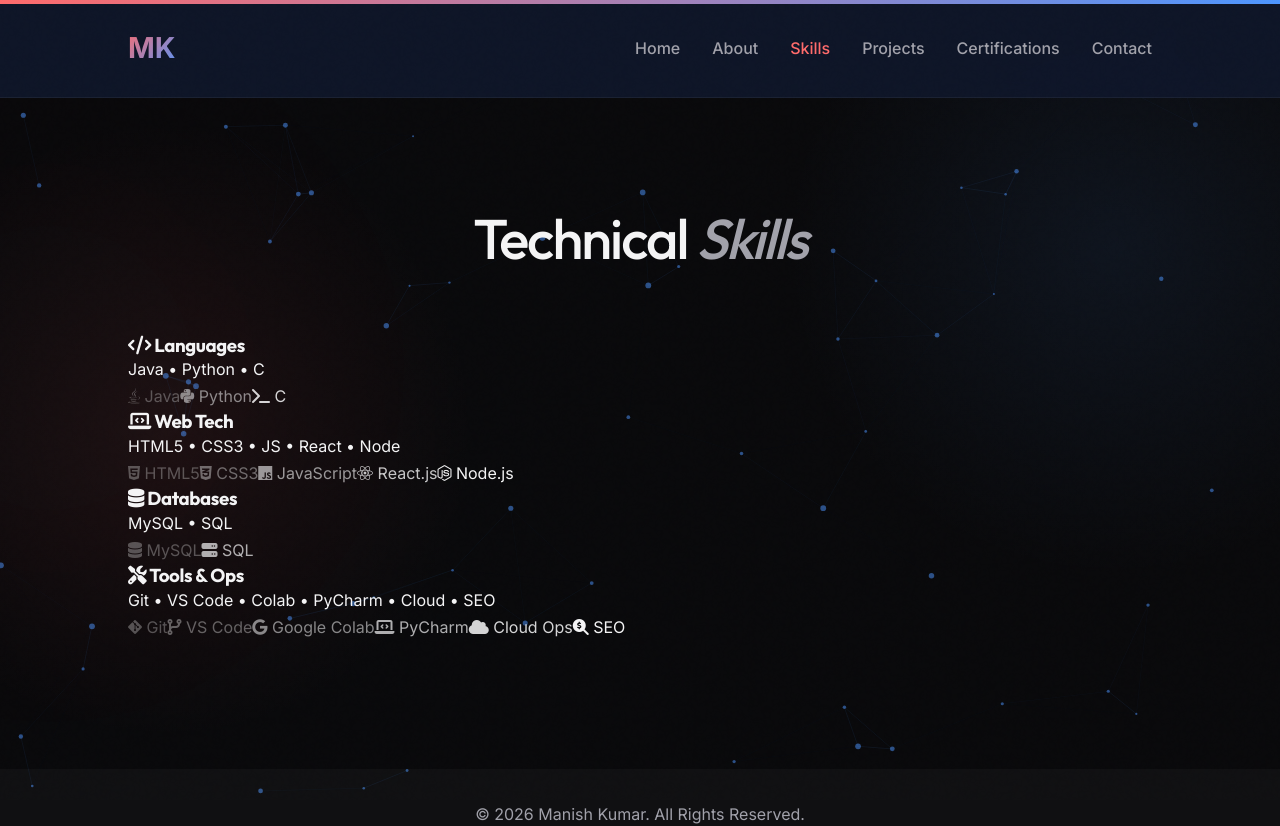
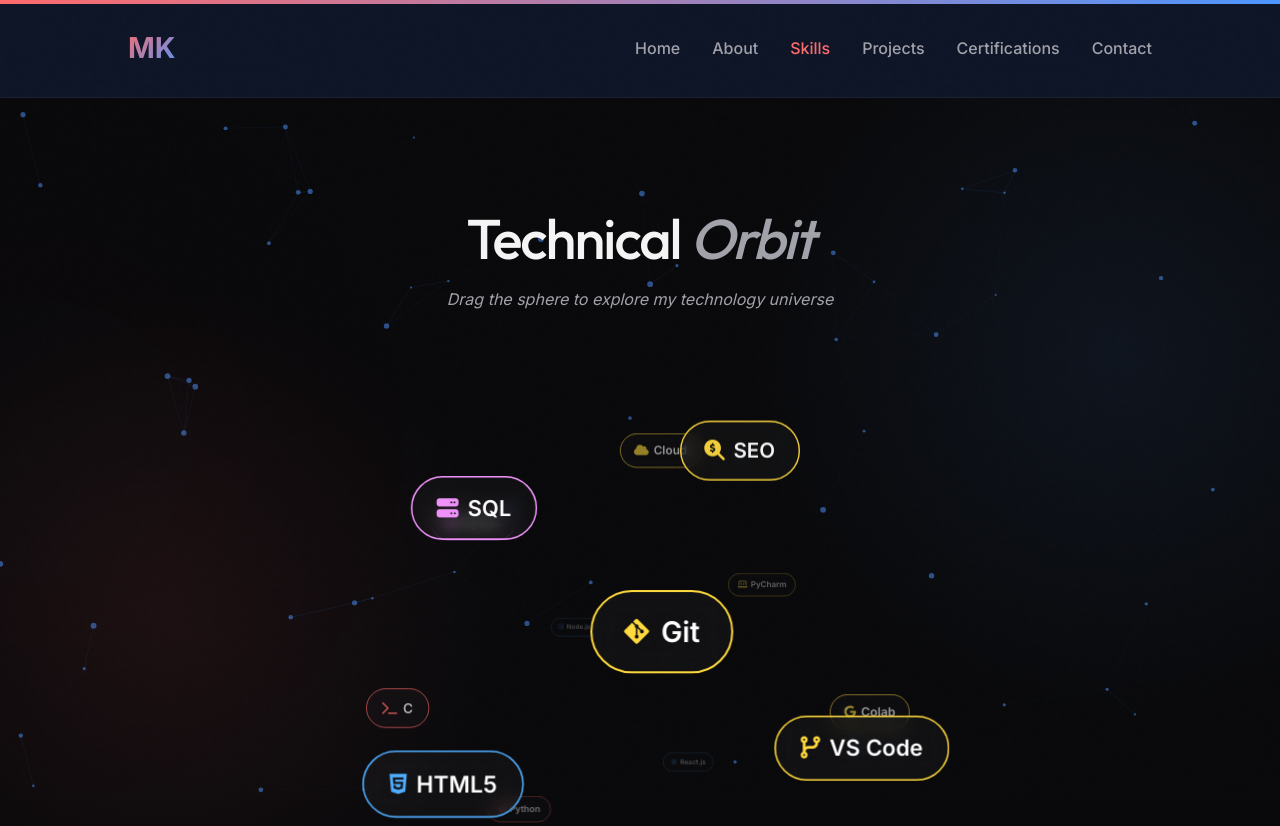
Before and after one commit to manish-9939/portfolio, a React (Vite) app in the folder portfolio-react/: page /skills in a window 1280 px wide. Shown: the top 826 px of the page. Built offline with nearby package versions, Linux system fonts and the light colour scheme.

Commit message:
Implement interactive 3D Technical Orbit sphere for skills

```diff
--- a/portfolio-react/src/components/Skills.jsx
+++ b/portfolio-react/src/components/Skills.jsx
@@ -1,128 +1,145 @@
 
-import React, { useEffect, useRef } from 'react';
+import React, { useEffect, useRef, useState } from 'react';
+import { motion } from 'framer-motion';
 
-const SkillCategory = ({ title, icon, skills, list }) => {
+const SkillSphere = ({ allSkills }) => {
     const containerRef = useRef(null);
+    const currentRotation = useRef({ x: 0, y: 0 });
+    const autoRotation = useRef({ x: 0.003, y: 0.005 });
+    const isDragging = useRef(false);
+    const lastMousePos = useRef({ x: 0, y: 0 });
+    const radius = useRef(250);
 
     useEffect(() => {
         const container = containerRef.current;
         if (!container) return;
 
-        const tags = Array.from(container.querySelectorAll('.tag'));
-        const r = 85; // Optimized radius for the container
-        let angleX = 0;
-        let angleY = 0;
+        const updateRadius = () => {
+            radius.current = window.innerWidth < 768 ? 160 : 250;
+        };
+        updateRadius();
+        window.addEventListener('resize', updateRadius);
+
+        const tags = Array.from(container.querySelectorAll('.tag-cloud-item'));
         let requestID;
-        let isVisible = false;
-
-        // IntersectionObserver to pause animation when off-screen
-        const observer = new IntersectionObserver((entries) => {
-            entries.forEach(entry => {
-                isVisible = entry.isIntersecting;
-            });
-        });
-        observer.observe(container);
 
         // Distribute tags spherically
+        const count = tags.length;
         tags.forEach((tag, i) => {
-            const phi = Math.acos(-1 + (2 * i) / tags.length);
-            const theta = Math.sqrt(tags.length * Math.PI) * phi;
+            const phi = Math.acos(-1 + (2 * i) / count);
+            const theta = Math.sqrt(count * Math.PI) * phi;
             tag.dataset.phi = phi;
             tag.dataset.theta = theta;
         });
 
         const render = () => {
-            if (isVisible) {
-                angleX += 0.003;
-                angleY += 0.005;
+            if (!isDragging.current) {
+                currentRotation.current.x += autoRotation.current.x;
+                currentRotation.current.y += autoRotation.current.y;
+            }
 
-                tags.forEach(tag => {
-                    const phi = parseFloat(tag.dataset.phi);
-                    const theta = parseFloat(tag.dataset.theta) + angleY;
+            const rotX = currentRotation.current.x;
+            const rotY = currentRotation.current.y;
 
-                    // 3D Spherical Coordinates
-                    const x = r * Math.sin(phi) * Math.cos(theta);
-                    const y = r * Math.sin(phi) * Math.sin(theta);
-                    const z = r * Math.cos(phi);
+            tags.forEach(tag => {
+                const phi = parseFloat(tag.dataset.phi);
+                const theta = parseFloat(tag.dataset.theta);
 
-                    // Perspective Calculations
-                    const scale = (z + r * 2.5) / (r * 2.5);
-                    const alpha = (z + r) / (2 * r) + 0.2;
+                // Initial position
+                let x = radius.current * Math.sin(phi) * Math.cos(theta);
+                let y = radius.current * Math.sin(phi) * Math.sin(theta);
+                let z = radius.current * Math.cos(phi);
 
-                    tag.style.transform = `translate3d(${x}px, ${y}px, ${z}px) scale(${scale})`;
-                    tag.style.opacity = Math.min(Math.max(alpha, 0.3), 1);
-                    tag.style.zIndex = Math.floor(scale * 100);
+                // Rotation around X axis
+                const y1 = y * Math.cos(rotX) - z * Math.sin(rotX);
+                const z1 = y * Math.sin(rotX) + z * Math.cos(rotX);
 
-                    // Counter-rotate the text/icon so it stays readable
-                    const iconEl = tag.querySelector('i');
-                    if (iconEl) {
-                        // Keep content upright
-                        tag.style.perspective = '1000px';
-                    }
-                });
-            }
+                // Rotation around Y axis
+                const x2 = x * Math.cos(rotY) + z1 * Math.sin(rotY);
+                const z2 = -x * Math.sin(rotY) + z1 * Math.cos(rotY);
+
+                // Perspective
+                const scale = (z2 + radius.current * 2) / (radius.current * 2);
+                const alpha = (z2 + radius.current) / (radius.current * 2) + 0.2;
+
+                tag.style.transform = `translate3d(${x2}px, ${y1}px, ${z2}px) scale(${scale})`;
+                tag.style.opacity = Math.min(Math.max(alpha, 0.2), 1);
+                tag.style.zIndex = Math.floor(scale * 100);
+            });
+
             requestID = requestAnimationFrame(render);
         };
 
+        const handleMouseDown = (e) => {
+            isDragging.current = true;
+            lastMousePos.current = { x: e.clientX, y: e.clientY };
+        };
+
+        const handleMouseMove = (e) => {
+            if (!isDragging.current) return;
+            const dx = e.clientX - lastMousePos.current.x;
+            const dy = e.clientY - lastMousePos.current.y;
+            currentRotation.current.y += dx * 0.005;
+            currentRotation.current.x -= dy * 0.005;
+            lastMousePos.current = { x: e.clientX, y: e.clientY };
+        };
+
+        const handleMouseUp = () => isDragging.current = false;
+
+        window.addEventListener('mousedown', handleMouseDown);
+        window.addEventListener('mousemove', handleMouseMove);
+        window.addEventListener('mouseup', handleMouseUp);
 
         render();
 
         return () => {
             cancelAnimationFrame(requestID);
-            observer.disconnect();
+            window.removeEventListener('resize', updateRadius);
+            window.removeEventListener('mousedown', handleMouseDown);
+            window.removeEventListener('mousemove', handleMouseMove);
+            window.removeEventListener('mouseup', handleMouseUp);
         };
-    }, [skills]);
-
-    // Tilt Effect
-    const cardRef = useRef(null);
-    useEffect(() => {
-        const card = cardRef.current;
-        if (!card) return;
-
-        let isHovered = false;
-        const handleMouseEnter = () => isHovered = true;
-        const handleMouseLeave = () => {
-            isHovered = false;
-            card.style.transform = 'perspective(1000px) rotateX(0) rotateY(0)';
-        };
-        const handleMouseMove = (e) => {
-            if (!isHovered) return;
-            requestAnimationFrame(() => {
-                const rect = card.getBoundingClientRect();
-                const x = e.clientX - rect.left;
-                const y = e.clientY - rect.top;
-                const centerX = rect.width / 2;
-                const centerY = rect.height / 2;
-                const rotateX = ((y - centerY) / centerY) * -5;
-                const rotateY = ((x - centerX) / centerX) * 5;
-                card.style.transform = `perspective(1000px) rotateX(${rotateX}deg) rotateY(${rotateY}deg)`;
-            });
-        };
-
-        card.addEventListener('mouseenter', handleMouseEnter);
-        card.addEventListener('mouseleave', handleMouseLeave);
-        card.addEventListener('mousemove', handleMouseMove);
-
-        return () => {
-            card.removeEventListener('mouseenter', handleMouseEnter);
-            card.removeEventListener('mouseleave', handleMouseLeave);
-            card.removeEventListener('mousemove', handleMouseMove);
-        };
-    }, []);
+    }, [allSkills]);
 
     return (
-        <div className="skill-category" ref={cardRef}>
-            <div className="skill-text">
-                <h3><i className={`fas ${icon}`}></i> {title}</h3>
-                <p className="skill-list">{list}</p>
-            </div>
-            <div className="skill-items" ref={containerRef}>
-                {skills.map((skill, index) => (
-                    <span key={index} className="tag">
-                        <i className={skill.iconClass}></i> {skill.name}
-                    </span>
-                ))}
-            </div>
+        <div
+            className="tag-cloud-container"
+            ref={containerRef}
+            style={{
+                height: window.innerWidth < 768 ? '400px' : '600px',
+                width: '100%',
+                display: 'flex',
+                justifyContent: 'center',
+                alignItems: 'center',
+                position: 'relative',
+                perspective: '1000px',
+                cursor: 'grab'
+            }}
+        >
+            {allSkills.map((skill, index) => (
+                <span
+                    key={index}
+                    className="tag-cloud-item"
+                    style={{
+                        position: 'absolute',
+                        padding: '8px 16px',
+                        borderRadius: '50px',
+                        background: 'rgba(255,255,255,0.03)',
+                        border: `1px solid ${skill.color}`,
+                        color: '#fff',
+                        whiteSpace: 'nowrap',
+                        fontSize: window.innerWidth < 768 ? '0.75rem' : '0.9rem',
+                        fontWeight: '600',
+                        display: 'flex',
+                        alignItems: 'center',
+                        gap: '6px',
+                        backdropFilter: 'blur(5px)'
+                    }}
+                >
+                    <i className={skill.iconClass} style={{ color: skill.color }}></i>
+                    {skill.name}
+                </span>
+            ))}
         </div>
     );
 };
@@ -130,20 +147,14 @@
 const Skills = () => {
     const categories = [
         {
-            title: "Languages",
-            icon: "fa-code",
-            list: "Java • Python • C",
-            skills: [
+            title: "Languages", color: "#FF6B6B", skills: [
                 { name: "Java", iconClass: "fab fa-java" },
                 { name: "Python", iconClass: "fab fa-python" },
                 { name: "C", iconClass: "fas fa-terminal" }
             ]
         },
         {
-            title: "Web Tech",
-            icon: "fa-laptop-code",
-            list: "HTML5 • CSS3 • JS • React • Node",
-            skills: [
+            title: "Web Tech", color: "#4facfe", skills: [
                 { name: "HTML5", iconClass: "fab fa-html5" },
                 { name: "CSS3", iconClass: "fab fa-css3-alt" },
                 { name: "JavaScript", iconClass: "fab fa-js" },
@@ -152,37 +163,51 @@
             ]
         },
         {
-            title: "Databases",
-            icon: "fa-database",
-            list: "MySQL • SQL",
-            skills: [
+            title: "Databases", color: "#f093fb", skills: [
                 { name: "MySQL", iconClass: "fas fa-database" },
                 { name: "SQL", iconClass: "fas fa-server" }
             ]
         },
         {
-            title: "Tools & Ops",
-            icon: "fa-tools",
-            list: "Git • VS Code • Colab • PyCharm • Cloud • SEO",
-            skills: [
+            title: "Tools & Ops", color: "#FFD93D", skills: [
                 { name: "Git", iconClass: "fab fa-git-alt" },
                 { name: "VS Code", iconClass: "fas fa-code-branch" },
-                { name: "Google Colab", iconClass: "fab fa-google" },
+                { name: "Colab", iconClass: "fab fa-google" },
                 { name: "PyCharm", iconClass: "fas fa-laptop-code" },
-                { name: "Cloud Ops", iconClass: "fas fa-cloud" },
+                { name: "Cloud", iconClass: "fas fa-cloud" },
                 { name: "SEO", iconClass: "fas fa-search-dollar" }
             ]
         }
     ];
 
+    const allSkillsFlat = [];
+    categories.forEach((cat, idx) => {
+        cat.skills.forEach(s => allSkillsFlat.push({ ...s, color: cat.color }));
+    });
+
     return (
-        <section id="skills" className="reveal active" style={{ background: 'transparent' }}>
-            <div className="heading">
-                <h2>Technical <span>Skills</span></h2>
-            </div>
-            <div className="skills-container">
+        <section id="skills" className="skills-section" style={{ minHeight: '90vh', display: 'flex', flexDirection: 'column', justifyContent: 'center' }}>
+            <motion.div
+                className="heading"
+                initial={{ opacity: 0, y: 30 }}
+                whileInView={{ opacity: 1, y: 0 }}
+                viewport={{ once: true }}
+                transition={{ duration: 0.6 }}
+            >
+                <h2 style={{ textAlign: 'center' }}>Technical <span>Orbit</span></h2>
+                <p style={{ color: 'var(--text-muted)', textAlign: 'center', marginTop: '1rem', fontStyle: 'italic' }}>
+                    Drag the sphere to explore my technology universe
+                </p>
+            </motion.div>
+
+            <SkillSphere allSkills={allSkillsFlat} />
+
+            <div className="skills-legend" style={{ display: 'flex', justifyContent: 'center', flexWrap: 'wrap', gap: '1.5rem', marginTop: '1rem', padding: '0 1rem' }}>
                 {categories.map((cat, idx) => (
-                    <SkillCategory key={idx} {...cat} />
+                    <div key={idx} style={{ display: 'flex', alignItems: 'center', gap: '8px' }}>
+                        <div style={{ width: '10px', height: '10px', borderRadius: '50%', background: cat.color }}></div>
+                        <span style={{ fontSize: '0.8rem', color: 'var(--text-muted)', textTransform: 'uppercase', letterSpacing: '1px' }}>{cat.title}</span>
+                    </div>
                 ))}
             </div>
         </section>
```
